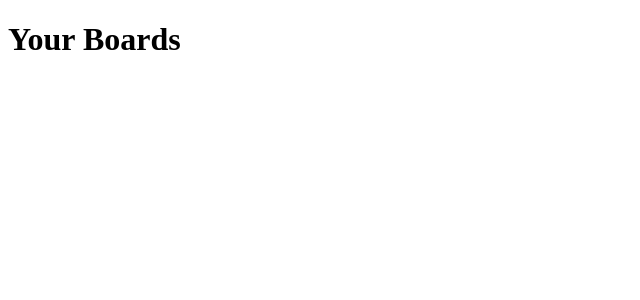
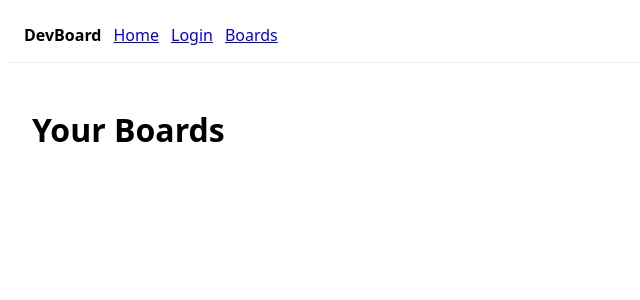
Before and after one commit to ilyessr/devboard, a React app in the folder frontend/: page /boards in a window 1280 px wide. Shown: the top 300 px of the page, without its empty margins (0-640 px from the left). Built offline with nearby package versions, Linux system fonts and the light colour scheme; the HTML template or start-up script is replaced by a standard one.

Commit message:
feat(frontend): add router with layout and pages

```diff
--- /dev/null
+++ b/frontend/src/components/Layout.tsx
@@ -0,0 +1,28 @@
+import { Link, Outlet } from "react-router-dom";
+
+export function Layout() {
+  return (
+    <div style={{ fontFamily: "system-ui" }}>
+      <header
+        style={{
+          padding: 16,
+          borderBottom: "1px solid #eee",
+          display: "flex",
+          gap: 12,
+          alignItems: "center",
+        }}
+      >
+        <strong>DevBoard</strong>
+        <nav style={{ display: "flex", gap: 12 }}>
+          <Link to="/">Home</Link>
+          <Link to="/login">Login</Link>
+          <Link to="/boards">Boards</Link>
+        </nav>
+      </header>
+
+      <main style={{ padding: 24 }}>
+        <Outlet />
+      </main>
+    </div>
+  );
+}
--- a/frontend/src/router/router.tsx
+++ b/frontend/src/router/router.tsx
@@ -2,18 +2,16 @@ import { createBrowserRouter } from "react-router-dom";
 import HomePage from "@/pages/HomePage";
 import LoginPage from "@/pages/LoginPage";
 import BoardsPage from "@/pages/BoardsPage";
+import { Layout } from "@/components/Layout";
 
 export const router = createBrowserRouter([
   {
     path: "/",
-    element: <HomePage />,
-  },
-  {
-    path: "/login",
-    element: <LoginPage />,
-  },
-  {
-    path: "/boards",
-    element: <BoardsPage />,
+    element: <Layout />,
+    children: [
+      { index: true, element: <HomePage /> },
+      { path: "login", element: <LoginPage /> },
+      { path: "boards", element: <BoardsPage /> },
+    ],
   },
 ]);
```
